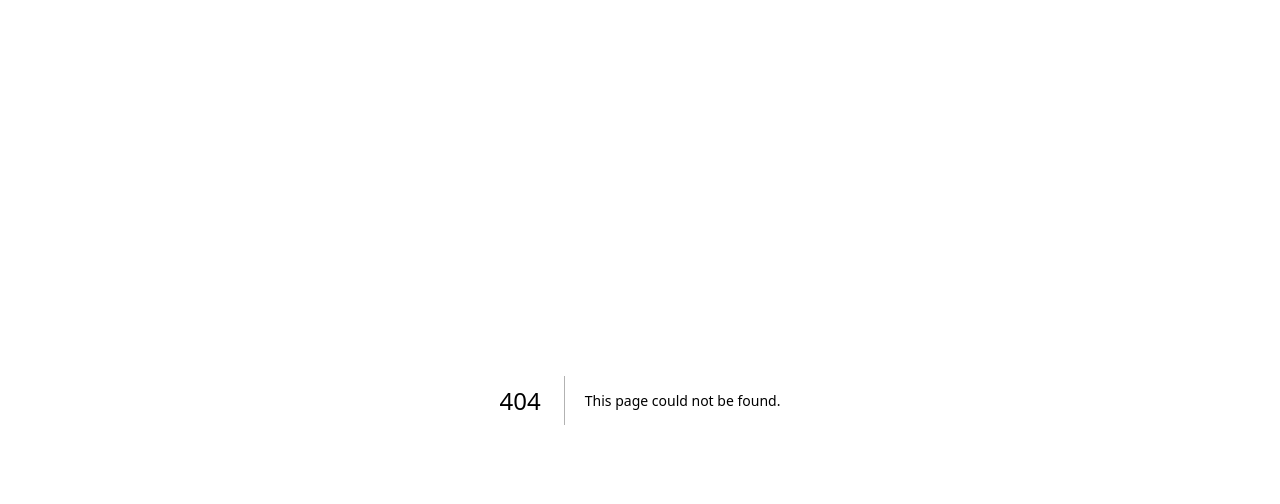
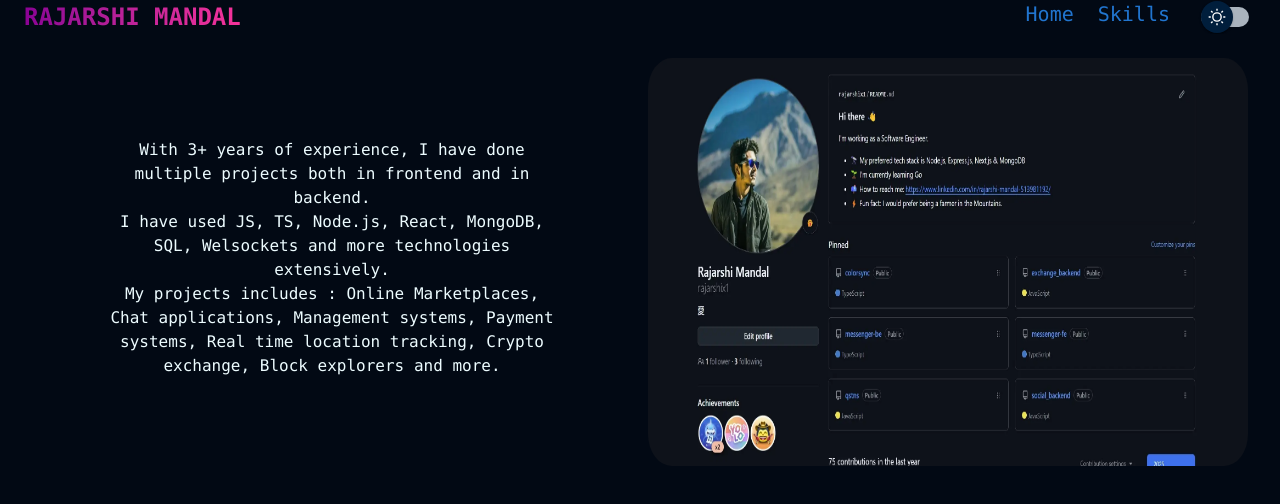
Before and after one commit to rajarshix1/rajarshi-portfolio, a Next.js app: page /projects in a window 1280 px wide. Before the commit this address had no page. Shown: the top 504 px of the page. Built offline with nearby package versions, Linux system fonts and the light colour scheme; what @mui/material-nextjs would draw is missing.

Commit message:
added projects page

```diff
--- a/components/Navbar.tsx
+++ b/components/Navbar.tsx
@@ -3,15 +3,19 @@
 import React from 'react'
 import { useAppContext } from '../context/AppContext'
 import MaterialUISwitch from './MUISwitch';
+import Link from 'next/link';
+import { usePathname } from 'next/navigation';
 
 function Navbar() {
     const { darkTheme, setDarkTheme } = useAppContext()
+    const pathName = usePathname()
     return (
         <div className="flex items-center justify-between px-6 w-full  text-primary ">
-            <p className='text-2xl font-bold bg-gradient-to-r from-fuchsia-800 to-pink-500 bg-clip-text text-transparent hover:cursor-pointer hover:text-red-700'>RAJARSHI MANDAL</p>
+            <Link href='/'><p className='text-2xl font-bold bg-gradient-to-r from-fuchsia-800 to-pink-500 bg-clip-text text-transparent hover:cursor-pointer hover:text-red-700'>RAJARSHI MANDAL</p></Link>
             <ul className="flex space-x-6 text-xl">
-                <li className='hover:cursor-pointer hover:text-emerald-600'>Skills</li>
-                <li className='hover:cursor-pointer hover:text-purple-600'>Projects</li>
+           {pathName!="/" && <Link href='/'><li className='hover:cursor-pointer hover:text-emerald-600'>Home</li></Link>}
+            {pathName!='/skills' && <Link href='/projects'><li className='hover:cursor-pointer hover:text-emerald-600'>Skills</li></Link>}
+                {pathName!='/projects' && <Link href='/projects'><li className='hover:cursor-pointer hover:text-purple-600'>Projects</li></Link>}
                 <MaterialUISwitch onChange={()=>setDarkTheme(!darkTheme)}/>
                 {/* <Switch  color={`default`}/> */}
             </ul>
--- a/src/app/layout.tsx
+++ b/src/app/layout.tsx
@@ -4,8 +4,8 @@ import { AppProvider } from "../../context/AppContext";
 import { AppRouterCacheProvider } from '@mui/material-nextjs/v15-appRouter';
 
 export const metadata: Metadata = {
-  title: "Create Next App",
-  description: "Generated by create next app",
+  title: "Rajarshi's Portfolio",
+  description: "Rajarshi's Portfolio",
 };
 
 export default function RootLayout({
--- /dev/null
+++ b/src/app/projects/page.tsx
@@ -0,0 +1,24 @@
+'use client'
+import React from 'react'
+import Navbar from '../../../components/Navbar'
+import { useAppContext } from '../../../context/AppContext'
+import Image from 'next/image'
+
+export default function Projects() {
+    const {darkTheme} = useAppContext()
+  return (
+    <div className={`flex flex-col h-full font-mono ${darkTheme? `bg-secondary text-accent` : `bg-white text-blue-950`}`}>
+        <Navbar/>
+        <div className='w-full my-2 md:my-6 px-1 md:px-6 flex flex-col md:flex-row text-center justify-center space-y-2'>
+           <div className='p-2 md:p-20 md:w-1/2'>
+           <p>With 3+ years of experience, I have done multiple projects both in frontend and in backend.<br/> I have used JS, TS, Node.js, React, MongoDB, SQL, Welsockets and more technologies extensively.</p>
+           <p>My projects includes : Online Marketplaces, Chat applications, Management systems, Payment systems, Real time location tracking, Crypto exchange, Block explorers and more.</p>
+           </div>
+            <Image className='px-2 md:w-1/2 rounded-4xl' src="/gp.webp" alt="Github profile" height={300} width={600} />
+        </div>
+        {/* <div className=''>Project2</div>
+        <div className=''>Project3</div>
+        <div className=''>Project4</div> */}
+    </div>
+  )
+}
```
Also changed, not shown: public/gp.webp (added).
